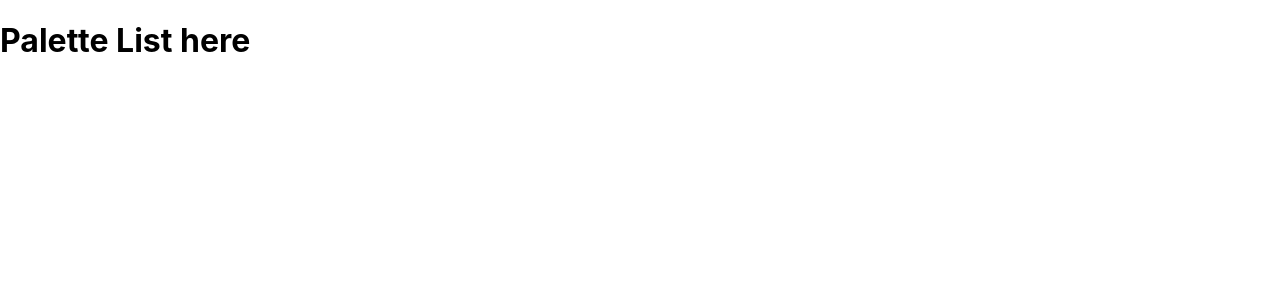
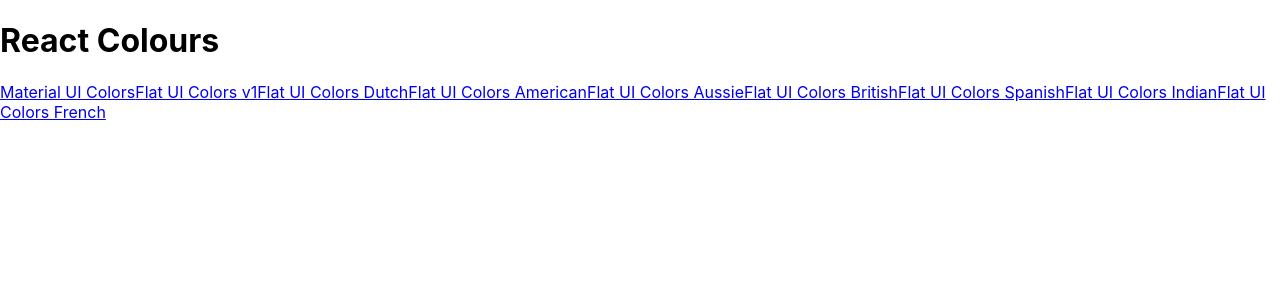
Before and after one commit to Moonbladez/colors, a React (Create React App) app: page / in a window 1280 px wide. Shown: the top 300 px of the page. Built offline with nearby package versions, Linux system fonts and the light colour scheme.

Commit message:
added routes to palette pages

```diff
--- a/src/App.jsx
+++ b/src/App.jsx
@@ -2,6 +2,7 @@
 import { Route, Switch } from "react-router-dom";
 
 import { Palette } from "./Palette/Palette";
+import { PaletteList } from "./PaletteList/PaletteList";
 import { generatePalette } from "./ColorHelpers/colorHelpers";
 import SeedColors from "./SeedColors/SeedColors";
 
@@ -14,7 +15,11 @@
 	render() {
 		return (
 			<Switch>
-				<Route exact path='/' render={() => <h1>Palette List here</h1>} />
+				<Route
+					exact
+					path='/'
+					render={() => <PaletteList palettes={SeedColors} />}
+				/>
 				<Route
 					exact
 					path='/palette/:id'
--- a/src/Navbar/Navbar.jsx
+++ b/src/Navbar/Navbar.jsx
@@ -1,10 +1,12 @@
 import React, { Component } from "react";
 
+import { Link } from "react-router-dom";
 import Slider from "rc-slider";
 import Select from "@material-ui/core/Select";
 import MenuItem from "@material-ui/core/MenuItem";
 import Snackbar from "@material-ui/core/Snackbar";
 import IconButton from "@material-ui/core/IconButton";
+
 import { AiOutlineClose } from "react-icons/ai";
 
 import "rc-slider/assets/index.css";
@@ -32,7 +34,7 @@
 		return (
 			<nav className='Navbar'>
 				<div className='brand'>
-					<a href='/'>Kulers</a>
+					<Link to='/'>Kulur</Link>
 				</div>
 				<div className='slider_container'>
 					<span>level: {level}</span>
--- /dev/null
+++ b/src/PaletteList/PaletteList.jsx
@@ -0,0 +1,17 @@
+import React, { Component } from "react";
+
+import { Link } from "react-router-dom";
+
+export class PaletteList extends Component {
+	render() {
+		const { palettes } = this.props;
+		return (
+			<div>
+				<h1>React Colours</h1>
+				{palettes.map((palette) => (
+					<Link to={`/palette/${palette.id}`}>{palette.paletteName}</Link>
+				))}
+			</div>
+		);
+	}
+}
```
